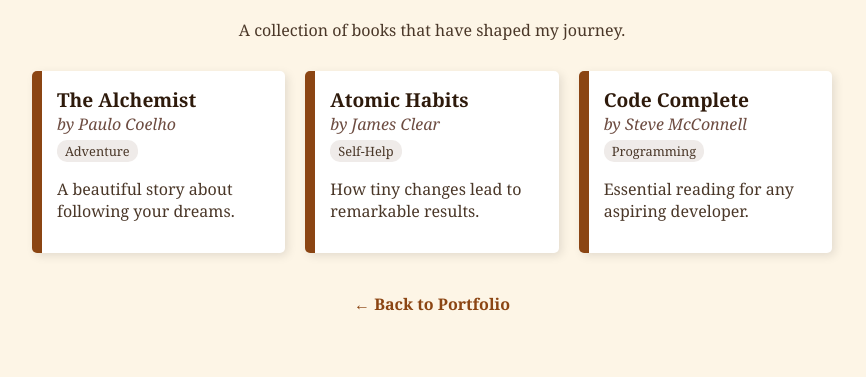
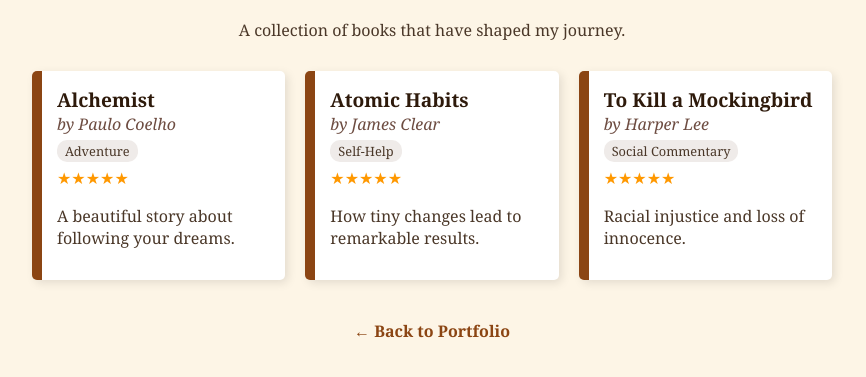
Before and after one commit to Evelyn212008/TypeMyPortfolio, a plain HTML site: page books.html in a window 1280 px wide. Shown: the part 101-478 px from the top of the page, without its empty margins (208-1074 px from the left). Drawn offline with Linux system fonts and the light colour scheme.

Commit message:
Add files via upload

```diff
--- a/books.html
+++ b/books.html
@@ -22,9 +22,10 @@
 
     <div class="book-grid">
         <div class="book-card">
-            <span class="book-title">The Alchemist</span>
+            <span class="book-title">Alchemist</span>
             <span class="author">by Paulo Coelho</span><br>
             <span class="genre">Adventure</span>
+            <div style="color: #ff9800; margin-top: 5px;">★★★★★</div>
             <p>A beautiful story about following your dreams.</p>
         </div>
 
@@ -32,14 +33,16 @@
             <span class="book-title">Atomic Habits</span>
             <span class="author">by James Clear</span><br>
             <span class="genre">Self-Help</span>
+            <div style="color: #ff9800; margin-top: 5px;">★★★★★</div>
             <p>How tiny changes lead to remarkable results.</p>
         </div>
 
         <div class="book-card">
-            <span class="book-title">Code Complete</span>
-            <span class="author">by Steve McConnell</span><br>
-            <span class="genre">Programming</span>
-            <p>Essential reading for any aspiring developer.</p>
+            <span class="book-title">To Kill a Mockingbird </span>
+            <span class="author">by Harper Lee</span><br>
+            <span class="genre">Social Commentary</span>
+            <div style="color: #ff9800; margin-top: 5px;">★★★★★</div>
+            <p>Racial injustice and loss of innocence.</p>
         </div>
     </div>
 
```
